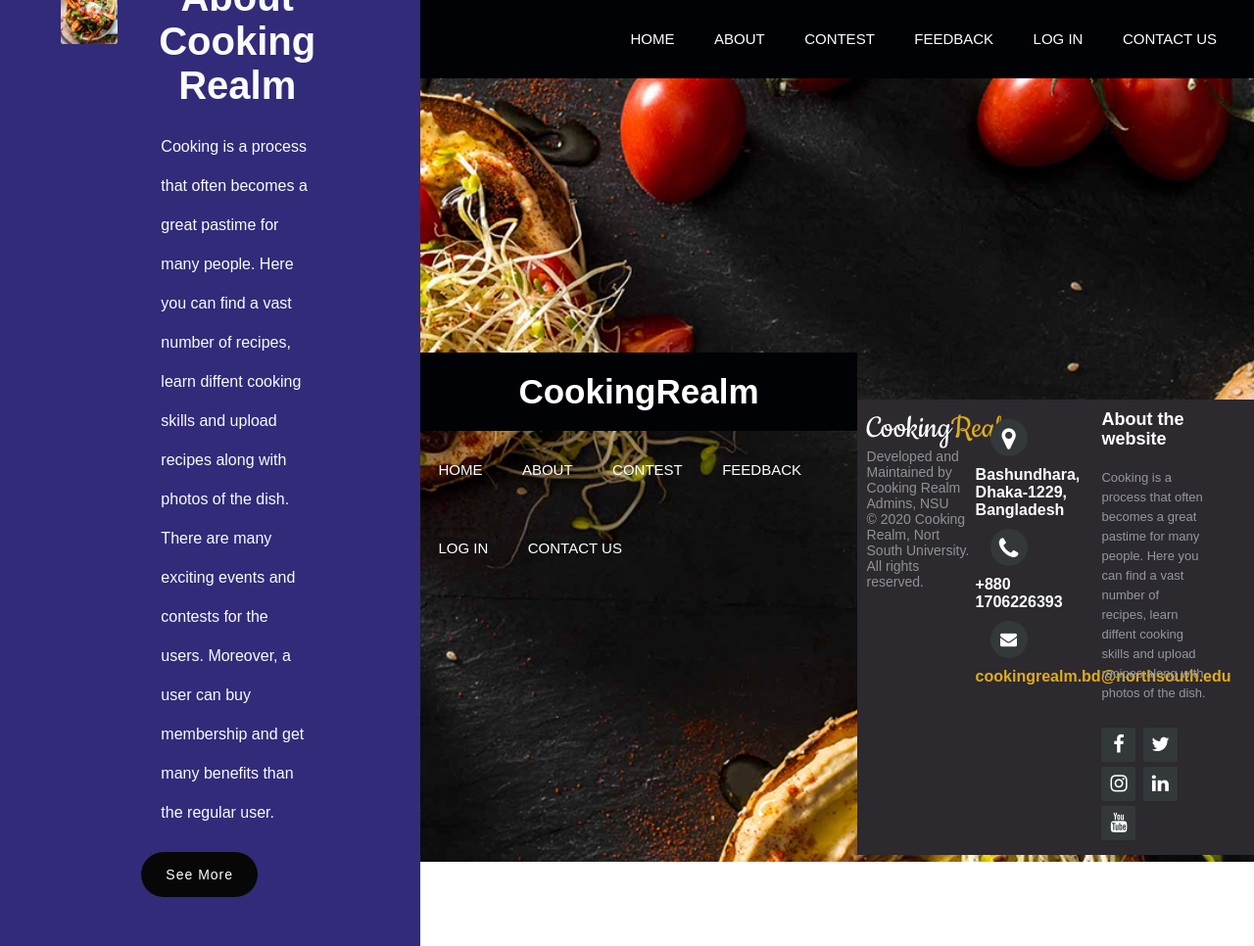
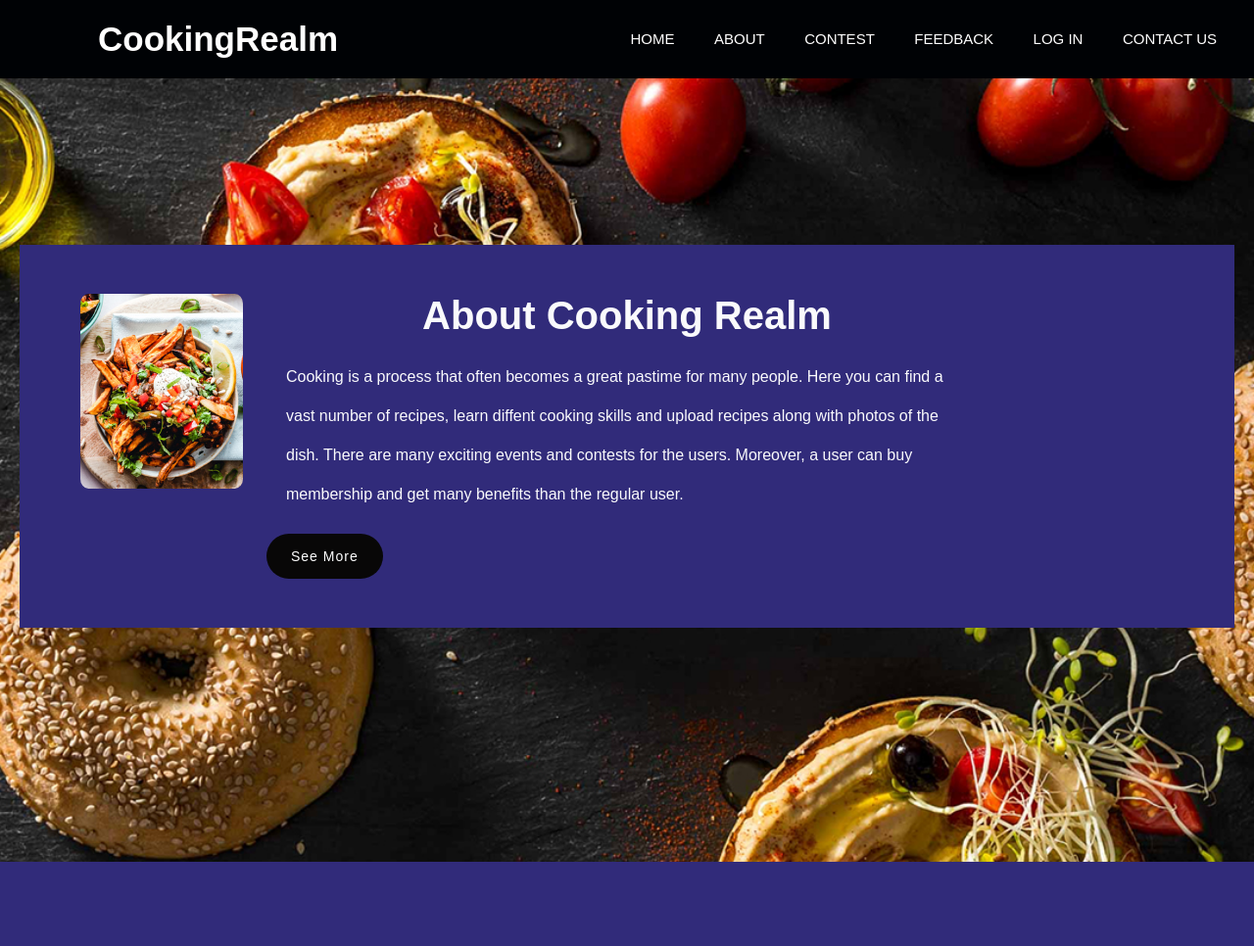
Before and after one commit to KaziRamisaRifa/Coocking-Relam-Web-Development-Project, a PHP site: page /about.php in a window 1280 px wide. Shown: the whole page at 98% size. After the commit the page ends 880 px from the top, so only its background shows below. Run offline with PHP 8.4, Linux system fonts and the light colour scheme; some libraries are stand-ins or nearby versions.

Commit message:
Update about.php

```diff
--- a/Cooking Realm Project/about.php
+++ b/Cooking Realm Project/about.php
@@ -14,7 +14,6 @@
 
   </head>
   <body>
-
     <header>
       <?php include 'header.php';?>
     </header>
@@ -27,24 +26,24 @@
     <div class="About_Cooking_realm">
       <div class="container">
         <div class="row">
-          <div class="col-md-3">
+
+          <div class="col-md-2">
             <div class="image__background">
               <img src="Images/food.jpg" class="image__responsive">
             </div>
           </div>
+
         <div class="col-md-8">
           <h4>About Cooking Realm</h4>
-          <p> Cooking is a process that often becomes a great pastime for many people. Here you can find a vast number of recipes, learn diffent cooking skills and upload recipes along with photos of the dish. There are many exciting events and contests for the users. Moreover, a user can buy membership and get many benefits than the regular user.  </p>
-        <a href="#" class="botton">See More</a>
+           <p> Cooking is a process that often becomes a great pastime for many people. Here you can find a vast number of recipes, learn diffent cooking skills and upload recipes along with photos of the dish. There are many exciting events and contests for the users. Moreover, a user can buy membership and get many benefits than the regular user.</p>
+          <a href="#" class="botton">See More</a>
         </div>
+
         </div>
 
       </div>
     </div>
 
-    <?php
-    include 'footer.php';
-    ?>
 
   </body>
 </html>
```
